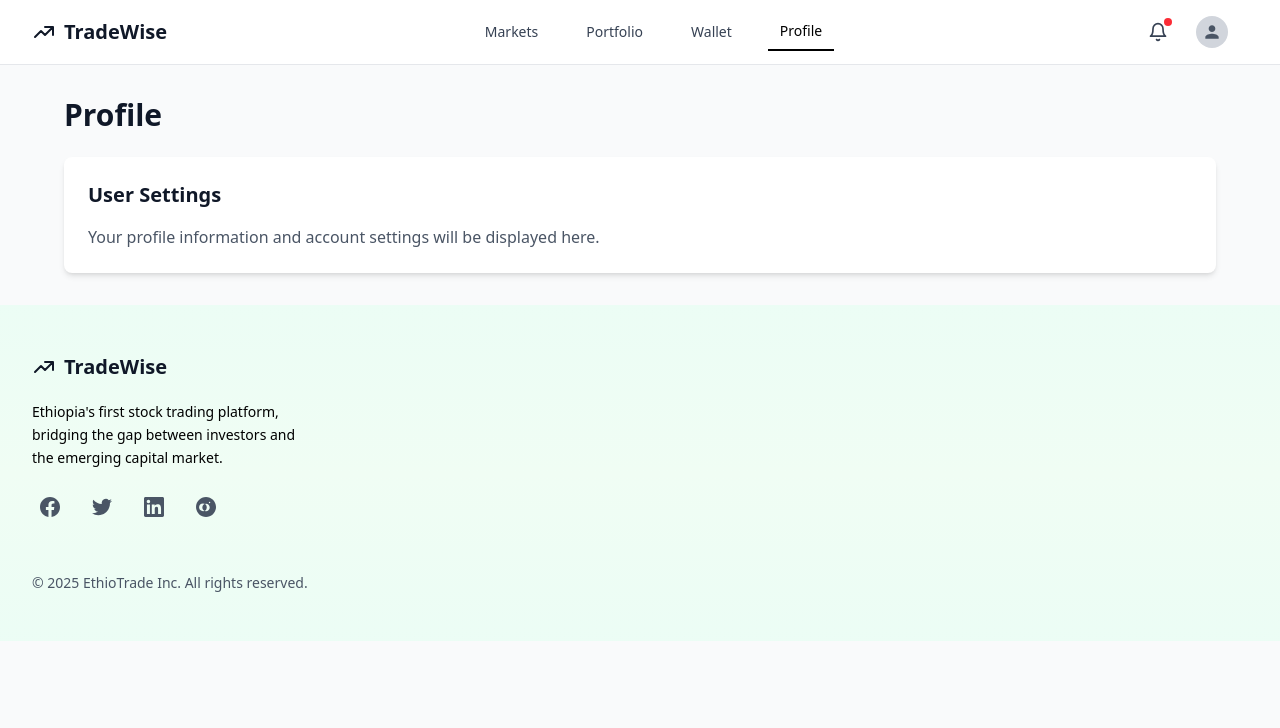
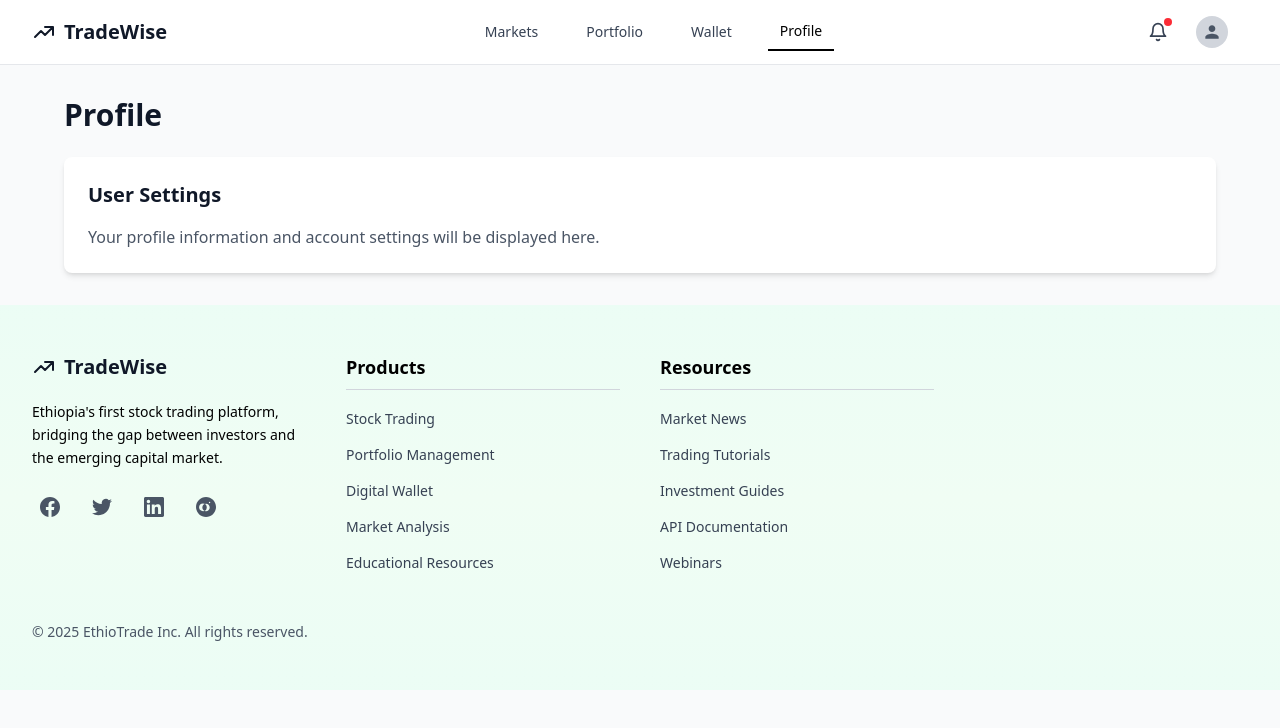
Before and after one commit to Awel7799/Ethio-stock-trading, a React (Vite) app in the folder client/: page /profile in a window 1280 px wide. Shown: the top 728 px of the page. Built offline with nearby package versions, Linux system fonts and the light colour scheme; the HTML template or start-up script is replaced by a standard one.

Commit message:
add products and services navigation section

```diff
--- a/client/src/components/layout/Footer.jsx
+++ b/client/src/components/layout/Footer.jsx
@@ -68,6 +68,55 @@ const Footer = () => {
               ))}
             </div>
           </div>
+          {/* Products & Services */}
+          <div>
+            <h4 className="text-lg font-semibold mb-4 border-b border-gray-300 pb-2">
+              Products
+            </h4>
+            <ul className="space-y-3">
+              {[
+                "Stock Trading",
+                "Portfolio Management",
+                "Digital Wallet",
+                "Market Analysis",
+                "Educational Resources",
+              ].map((item) => (
+                <li key={item}>
+                  <a
+                    href="#"
+                    className="text-gray-700 hover:text-gray-900 transition-colors duration-200 text-sm"
+                  >
+                    {item}
+                  </a>
+                </li>
+              ))}
+            </ul>
+          </div>
+
+          {/* Resources */}
+          <div>
+            <h4 className="text-lg font-semibold mb-4 border-b border-gray-300 pb-2">
+              Resources
+            </h4>
+            <ul className="space-y-3">
+              {[
+                "Market News",
+                "Trading Tutorials",
+                "Investment Guides",
+                "API Documentation",
+                "Webinars",
+              ].map((item) => (
+                <li key={item}>
+                  <a
+                    href="#"
+                    className="text-gray-700 hover:text-gray-900 transition-colors duration-200 text-sm"
+                  >
+                    {item}
+                  </a>
+                </li>
+              ))}
+            </ul>
+          </div>
         </div>
 
         {/* Bottom Footer */}
```
